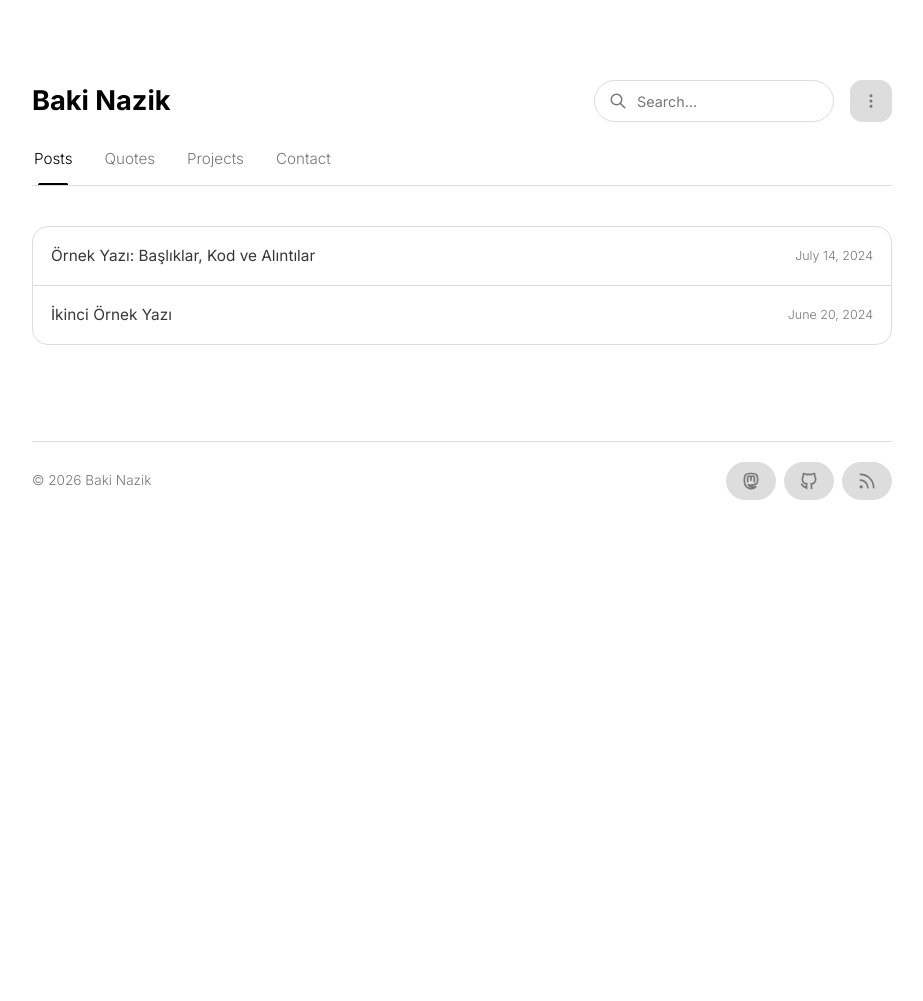
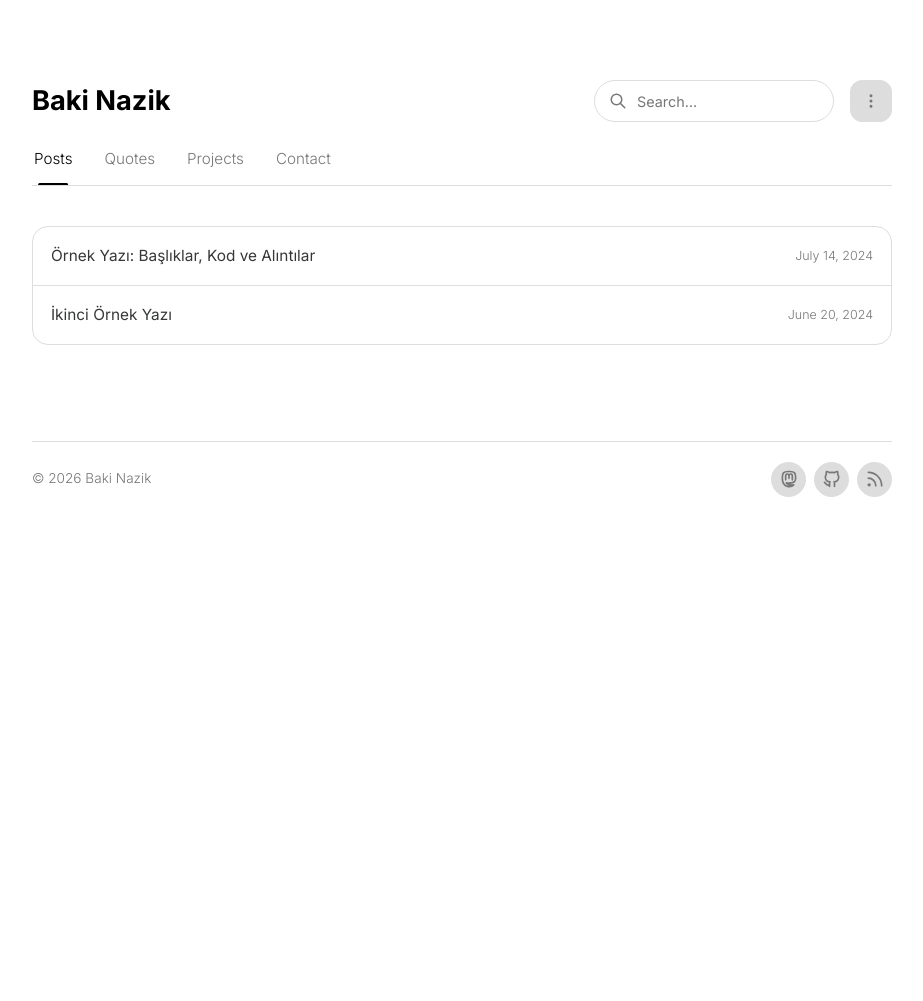
Before and after one commit to bakinazik/bakinazik.github.io, a Jekyll site: the page built from index.html, in a window 1280 px wide. Shown: the whole page, without its empty margins (178-1101 px from the left). Built offline with Jekyll 4.4.1, drawn with Linux system fonts in a browser that asks for light colours; a style sheet for code colours, icons or effects is not loaded.

Commit message:
Update repository

```diff
--- a/_includes/style.css
+++ b/_includes/style.css
@@ -485,12 +485,15 @@ body.search-overlay-locked {
   display: flex;
   font-size: 0.82rem;
   color: var(--muted);
-  padding: 6px 14px;
+  width: 35px;
+  height: 35px;
+  display: flex;
   border: 1px solid var(--border);
   border-radius: 20px;
   transition: all 0.2s ease;
   background: var(--primary);
   justify-content: center;
+  align-items: center;
   user-select: none;
   -webkit-user-select: none;
 }
```
